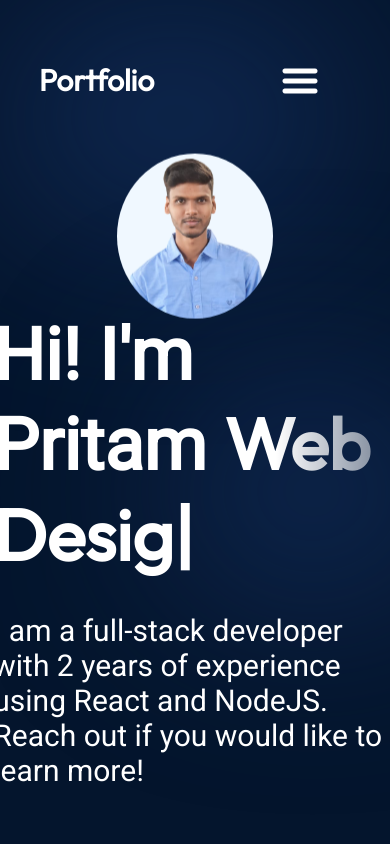
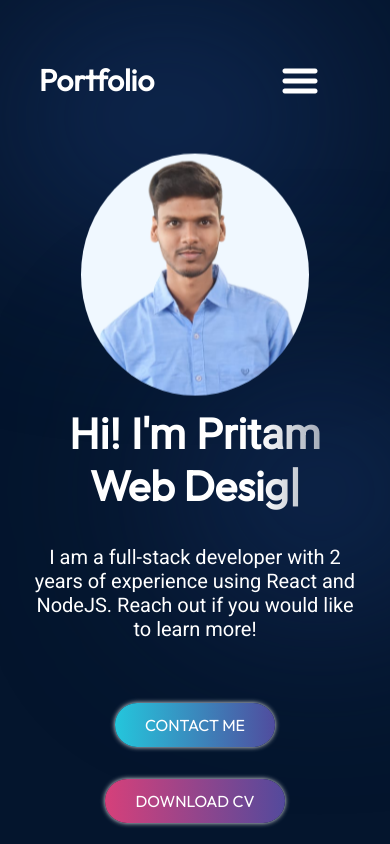
Before and after one commit to pritamkoyari/my-portfolio, a React (Vite) app: page / in a window 390 px wide. Shown: the top 844 px of the page. Built offline with nearby package versions, Linux system fonts and the light colour scheme.

Commit message:
[UPD] email

```diff
--- a/src/componentes/Contact/Contact.jsx
+++ b/src/componentes/Contact/Contact.jsx
@@ -1,5 +1,5 @@
 import { useRef } from "react";
-import emailjs from '@emailjs/browser';
+import emailjs from "@emailjs/browser";
 import { toast, ToastContainer } from "react-toastify";
 import "react-toastify/dist/ReactToastify.css";
 import styles from "./Contact.module.css";
@@ -12,27 +12,26 @@ export const Contact = () => {
 
     emailjs
       .sendForm(
-        'service_q2k5w3t',
-        'template_1t2quks',
+        "service_q2k5w3t",
+        "template_1t2quks",
         form.current,
-        '28snZRhd13qn_gy4c'
+        "28snZRhd13qn_gy4c"
       )
       .then(
         (result) => {
           console.log(result.text);
-          toast.success('Message sent successfully!');
+          toast.success("Message sent successfully!");
           form.current.reset();
         },
         (error) => {
           console.log(error.text);
-          toast.error('Failed to send message, please try again.');
+          toast.error("Failed to send message, please try again.");
         }
       );
   };
 
   return (
     <>
-
       <footer id="contact" className={styles.container}>
         <ToastContainer />
         <div className={styles.text}>
@@ -42,28 +41,67 @@ export const Contact = () => {
         <form ref={form} onSubmit={sendEmail} className={styles.form}>
           <div className={styles.formGroup}>
             <label htmlFor="name">Name</label>
-      <input type="text" id="name" name="from_name" placeholder="Your Name" required />
+            <input
+              type="text"
+              id="name"
+              name="from_name"
+              placeholder="Your Name"
+              required
+            />
           </div>
           <div className={styles.formGroup}>
             <label htmlFor="email">Email</label>
-      <input type="email" id="email" name="reply_to" placeholder="Your Email" required />
+            <input
+              type="email"
+              id="email"
+              name="reply_to"
+              placeholder="Your Email"
+              required
+            />
           </div>
           <div className={styles.formGroup}>
             <label htmlFor="message">Message</label>
-      <textarea id="message" name="message" rows="4" placeholder="Your Message" required></textarea>
+            <textarea
+              id="message"
+              name="message"
+              rows="4"
+              placeholder="Your Message"
+              required
+            ></textarea>
           </div>
-    <button type="submit" className={styles.submitButton}>Send</button>
+          <button type="submit" className={styles.submitButton}>
+            Send
+          </button>
         </form>
 
         {/* New Footer Section */}
-
       </footer>
       <div className={styles.footer}>
-    <p>&copy; {new Date().getFullYear()} Pritam Koyari. All rights reserved.</p>
+        <p>
+          &copy; {new Date().getFullYear()} Pritam Koyari. All rights reserved.
+        </p>
         <div className={styles.footerLinks}>
-      <a href="https://github.com/pritamkoyari" target="_blank" rel="noopener noreferrer">GitHub</a>
-      <a href="https://www.linkedin.com/in/pritam-koyari-b2a016214/" target="_blank" rel="noopener noreferrer">LinkedIn</a>
-      <a href="mailto:pritamkoyari@gmail.com">Email</a>
+          <a
+            href="https://github.com/pritamkoyari"
+            target="_blank"
+            rel="noopener noreferrer"
+          >
+            GitHub
+          </a>
+          <a
+            href="https://www.linkedin.com/in/pritam-koyari-b2a016214/"
+            target="_blank"
+            rel="noopener noreferrer"
+          >
+            LinkedIn
+          </a>
+          <a
+            href="https://mail.google.com/mail/?view=cm&fs=1&to=pritamkoyari@gmail.com"
+            target="_blank"
+            rel="noopener noreferrer"
+          >
+            Email
+          </a>
         </div>
       </div>
     </>
--- a/src/componentes/Hero/hero.module.css
+++ b/src/componentes/Hero/hero.module.css
@@ -140,9 +140,41 @@
 @media screen and (max-width: 830px) {
   .container {
     flex-direction: column-reverse;
+    margin-left: 2rem;
+    margin-right: 2rem;
+    text-align: center;
   }
 
-  .content {
+.content {
+  width: 100%;
+}
+
+
+  .title {
+    text-align: center;
+    font-size: 42px;
+  }
+
+  .description {
+    text-align: center;
+    font-size: 20px;
+  }
+
+  .heroImg {
+    width: 70%;
+    margin-bottom: 20px;
+  }
+
+  .buttonGroup {
+    flex-direction: column;
+    gap: 12px;
+    width: 100%;
     align-items: center;
   }
+
+  .contactBtn,
+  .downloadBtn {
+    width: auto;
+    padding: 12px 30px;
+  }
 }
```
Lines whose indentation alone changed are shown as unchanged.
